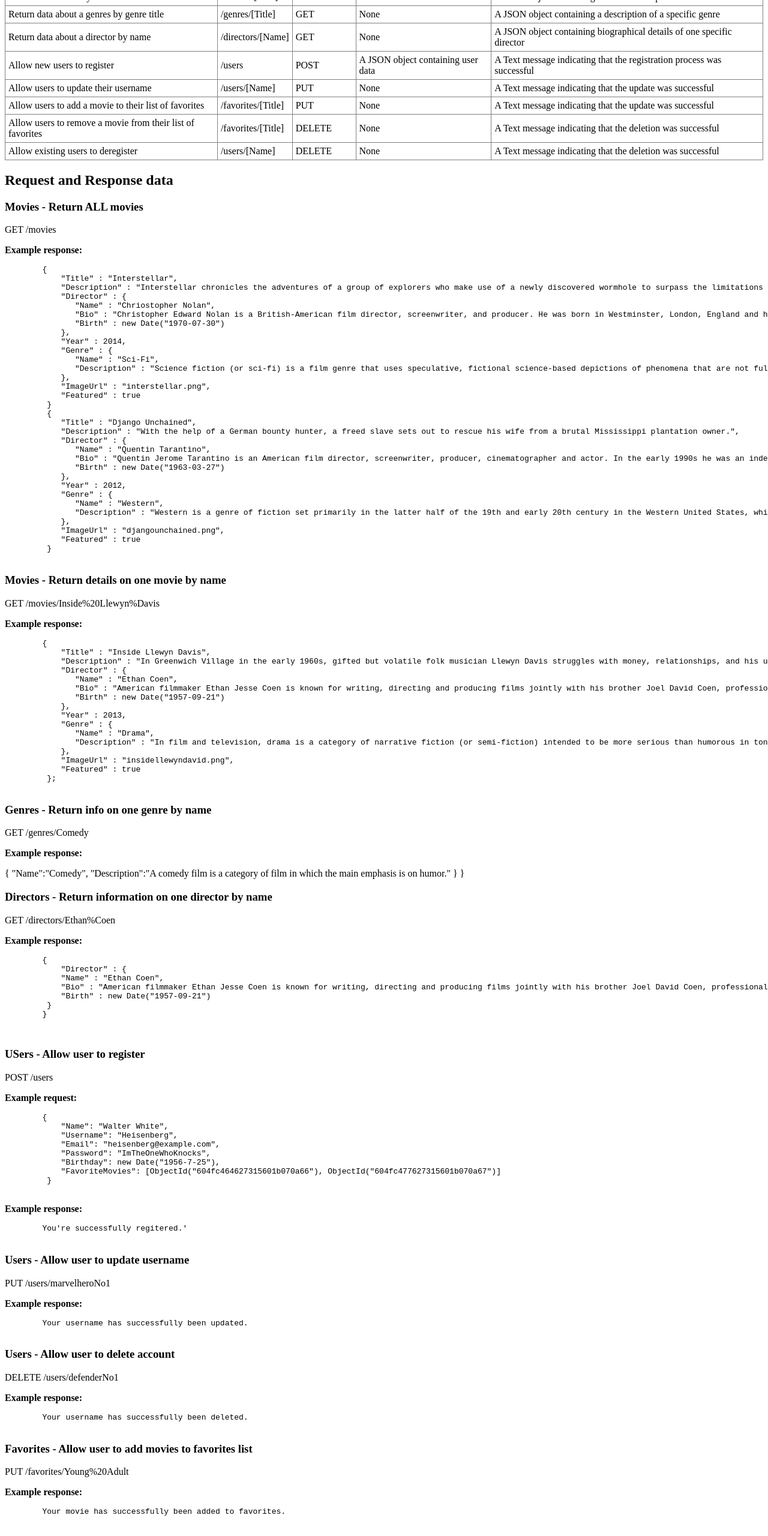
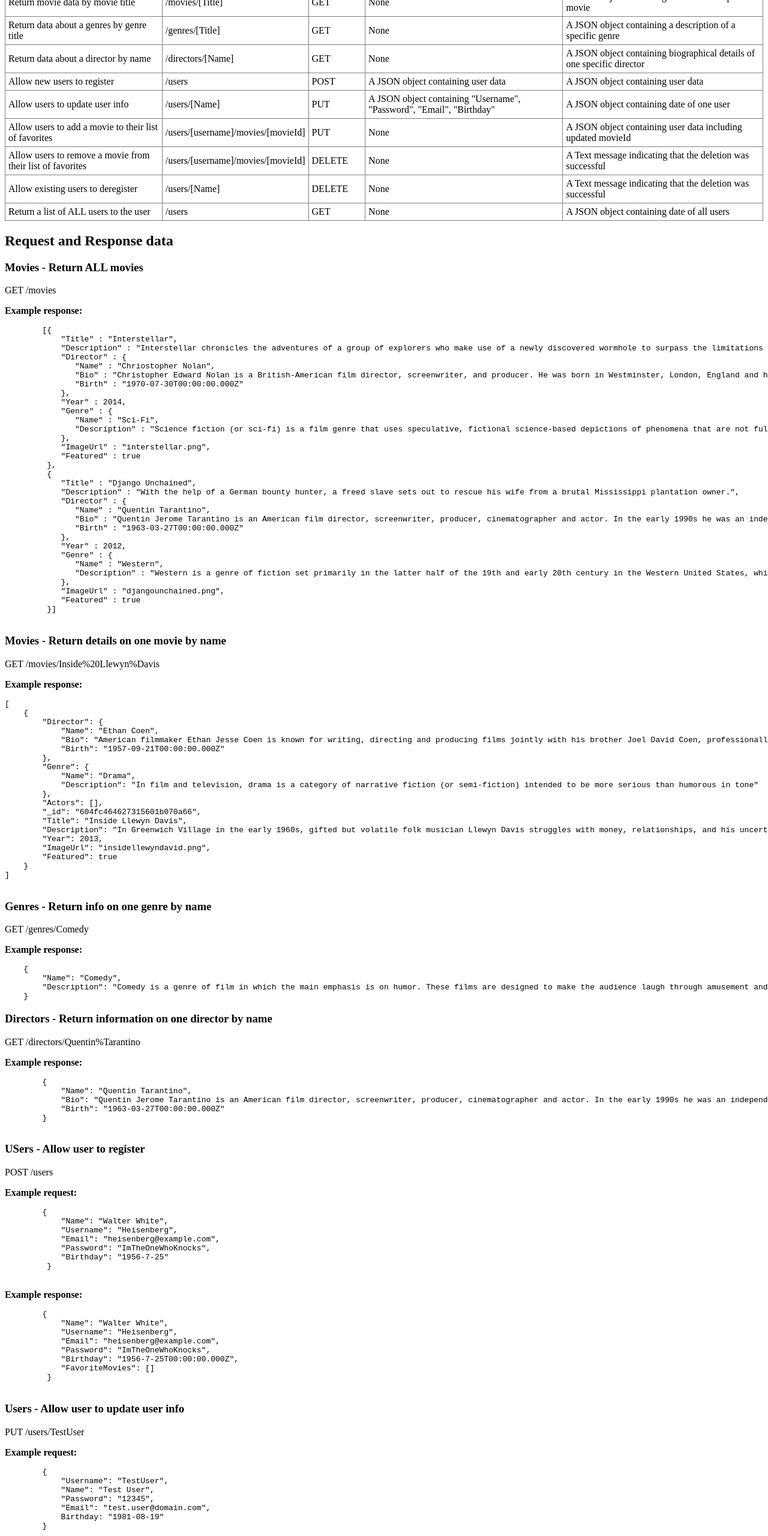
Before and after one commit to julianegoe/CF_movie_api, a website: page public/documentation.html in a window 1280 px wide. Shown: the part 220-2780 px from the top of the page at 60% size. Drawn offline with Linux system fonts and the light colour scheme.

Commit message:
updated documentation

```diff
--- a/public/documentation.html
+++ b/public/documentation.html
@@ -54,25 +54,25 @@
                 <td style="padding: 5px;">/users</td>
                 <td style="padding: 5px;">POST</td>
                 <td style="padding: 5px;">A JSON object containing user data</td>
-                <td style="padding: 5px;">A Text message indicating that the registration process was successful</td>
+                <td style="padding: 5px;">A JSON object containing user data</td>
             </tr>
             <tr>
-                <td style="padding: 5px;">Allow users to update their username</td>
+                <td style="padding: 5px;">Allow users to update user info</td>
                 <td style="padding: 5px;">/users/[Name]</td>
                 <td style="padding: 5px;">PUT</td>
-                <td style="padding: 5px;">None</td>
-                <td style="padding: 5px;">A Text message indicating that the update was successful</td>
+                <td style="padding: 5px;">A JSON object containing "Username", "Password", "Email", "Birthday"</td>
+                <td style="padding: 5px;">A JSON object containing date of one user</td>
             </tr>
             <tr>
                 <td style="padding: 5px;">Allow users to add a movie to their list of favorites</td>
-                <td style="padding: 5px;">/favorites/[Title]</td>
+                <td style="padding: 5px;">/users/[username]/movies/[movieId]</td>
                 <td style="padding: 5px;">PUT</td>
                 <td style="padding: 5px;">None</td>
-                <td style="padding: 5px;">A Text message indicating that the update was successful</td>
+                <td style="padding: 5px;">A JSON object containing user data including updated movieId</td>
             </tr>
             <tr>
                 <td style="padding: 5px;">Allow users to remove a movie from their list of favorites</td>
-                <td style="padding: 5px;">/favorites/[Title]</td>
+                <td style="padding: 5px;">/users/[username]/movies/[movieId]</td>
                 <td style="padding: 5px;">DELETE</td>
                 <td style="padding: 5px;">None</td>
                 <td style="padding: 5px;">A Text message indicating that the deletion was successful</td>
@@ -84,6 +84,13 @@
                 <td style="padding: 5px;">None</td>
                 <td style="padding: 5px;">A Text message indicating that the deletion was successful</td>
             </tr>
+            <tr>
+                <td style="padding: 5px;">Return a list of ALL users to the user</td>
+                <td style="padding: 5px;">/users</td>
+                <td style="padding: 5px;">GET</td>
+                <td style="padding: 5px;">None</td>
+                <td style="padding: 5px;">A JSON object containing date of all users</td>
+            </tr>
         </tbody>
     </table>
     <h2>Request and Response data</h2>
@@ -91,13 +98,13 @@
     <p><span>GET </span>/movies</p>
     <p><strong>Example response:</strong></p>
     <pre>
-        {
+        [{
             "Title" : "Interstellar",
             "Description" : "Interstellar chronicles the adventures of a group of explorers who make use of a newly discovered wormhole to surpass the limitations on human space travel and conquer the vast distances involved in an interstellar voyage.",
             "Director" : {
                "Name" : "Chriostopher Nolan",
                "Bio" : "Christopher Edward Nolan is a British-American film director, screenwriter, and producer. He was born in Westminster, London, England and holds both British and American citizenship due to his American mother. He is known for writing and directing critically acclaimed films such as Memento (2000), The Prestige (2006),",
-               "Birth" : new Date("1970-07-30")
+               "Birth" : "1970-07-30T00:00:00.000Z"
             },
             "Year" : 2014,
             "Genre" : {
@@ -106,14 +113,14 @@
             },
             "ImageUrl" : "interstellar.png",
             "Featured" : true
-         }
+         },
          {
             "Title" : "Django Unchained",
             "Description" : "With the help of a German bounty hunter, a freed slave sets out to rescue his wife from a brutal Mississippi plantation owner.",
             "Director" : {
                "Name" : "Quentin Tarantino",
                "Bio" : "Quentin Jerome Tarantino is an American film director, screenwriter, producer, cinematographer and actor. In the early 1990s he was an independent filmmaker whose films used nonlinear storylines and aestheticization of violence.",
-               "Birth" : new Date("1963-03-27")
+               "Birth" : "1963-03-27T00:00:00.000Z"
             },
             "Year" : 2012,
             "Genre" : {
@@ -122,53 +129,53 @@
             },
             "ImageUrl" : "djangounchained.png",
             "Featured" : true
-         }
+         }]
     </pre>
     <h3>Movies - Return details on one movie by name</h3>
     <p><span>GET </span>/movies/Inside%20Llewyn%Davis</p>
     <p><strong>Example response:</strong></p>
     <pre>
-        {
-            "Title" : "Inside Llewyn Davis",
-            "Description" : "In Greenwich Village in the early 1960s, gifted but volatile folk musician Llewyn Davis struggles with money, relationships, and his uncertain future following the suicide of his singing partner.",
-            "Director" : {
-               "Name" : "Ethan Coen",
-               "Bio" : "American filmmaker Ethan Jesse Coen is known for writing, directing and producing films jointly with his brother Joel David Coen, professionally they are known as the Coen brothers.",
-               "Birth" : new Date("1957-09-21")
-            },
-            "Year" : 2013,
-            "Genre" : {
-               "Name" : "Drama",
-               "Description" : "In film and television, drama is a category of narrative fiction (or semi-fiction) intended to be more serious than humorous in tone"
-            },
-            "ImageUrl" : "insidellewyndavid.png",
-            "Featured" : true
-         };
+[
+    {
+        "Director": {
+            "Name": "Ethan Coen",
+            "Bio": "American filmmaker Ethan Jesse Coen is known for writing, directing and producing films jointly with his brother Joel David Coen, professionally they are known as the Coen brothers. Their films span many genres and styles, which they frequently subvert or parody.",
+            "Birth": "1957-09-21T00:00:00.000Z"
+        },
+        "Genre": {
+            "Name": "Drama",
+            "Description": "In film and television, drama is a category of narrative fiction (or semi-fiction) intended to be more serious than humorous in tone"
+        },
+        "Actors": [],
+        "_id": "604fc464627315601b070a66",
+        "Title": "Inside Llewyn Davis",
+        "Description": "In Greenwich Village in the early 1960s, gifted but volatile folk musician Llewyn Davis struggles with money, relationships, and his uncertain future following the suicide of his singing partner.",
+        "Year": 2013,
+        "ImageUrl": "insidellewyndavid.png",
+        "Featured": true
+    }
+]
     </pre>
 
     <h3>Genres - Return info on one genre by name</h3>
     <p><span>GET </span>/genres/Comedy</p>
     <p><strong>Example response:</strong></p>
-
+    <pre>
     {
-    "Name":"Comedy",
-    "Description":"A comedy film is a category of film in which the main emphasis is on humor."
+        "Name": "Comedy",
+        "Description": "Comedy is a genre of film in which the main emphasis is on humor. These films are designed to make the audience laugh through amusement and most often work by exaggerating characteristics for humorous effect."
     }
-    }
-    </pre>
+</pre>
 
     <h3>Directors - Return information on one director by name</h3>
-    <p><span>GET </span>/directors/Ethan%Coen</p>
+    <p><span>GET </span>/directors/Quentin%Tarantino</p>
     <p><strong>Example response:</strong></p>
     <pre>
         {
-            "Director" : {
-            "Name" : "Ethan Coen",
-            "Bio" : "American filmmaker Ethan Jesse Coen is known for writing, directing and producing films jointly with his brother Joel David Coen, professionally they are known as the Coen brothers.",
-            "Birth" : new Date("1957-09-21")
-         }
+            "Name": "Quentin Tarantino",
+            "Bio": "Quentin Jerome Tarantino is an American film director, screenwriter, producer, cinematographer and actor. In the early 1990s he was an independent filmmaker whose films used nonlinear storylines and aestheticization of violence.",
+            "Birth": "1963-03-27T00:00:00.000Z"
         }
-
     </pre>
     <h3>USers - Allow user to register</h3>
     <p><span>POST </span>/users</p>
@@ -179,37 +186,98 @@
             "Username": "Heisenberg",
             "Email": "heisenberg@example.com",
             "Password": "ImTheOneWhoKnocks",
-            "Birthday": new Date("1956-7-25"),
-            "FavoriteMovies": [ObjectId("604fc464627315601b070a66"), ObjectId("604fc477627315601b070a67")]
+            "Birthday": "1956-7-25"
          }
     </pre>
     <p><strong>Example response:</strong></p>
     <pre>
-        You're successfully regitered.'
+        {
+            "Name": "Walter White",
+            "Username": "Heisenberg",
+            "Email": "heisenberg@example.com",
+            "Password": "ImTheOneWhoKnocks",
+            "Birthday": "1956-7-25T00:00:00.000Z",
+            "FavoriteMovies": []
+         }
     </pre>
-    <h3>Users - Allow user to update username</h3>
-    <p><span>PUT </span>/users/marvelheroNo1</p>
+    <h3>Users - Allow user to update user info</h3>
+    <p><span>PUT </span>/users/TestUser</p>
+    <p><strong>Example request:</strong></p>
+    <pre>
+        {
+            "Username": "TestUser",
+            "Name": "Test User",
+            "Password": "12345",
+            "Email": "test.user@domain.com",
+            Birthday: "1981-08-19"
+        }
+    </pre>
     <p><strong>Example response:</strong></p>
     <pre>
-        Your username has successfully been updated.
+        {
+            "Username": "TestUser",
+            "Name": "Test User",
+            "Password": "12345",
+            "Email": "test.user@domain.com",
+            Birthday: "1981-08-19T00:00:00.000Z"
+        }
     </pre>
     <h3>Users - Allow user to delete account</h3>
     <p><span>DELETE </span>/users/defenderNo1</p>
     <p><strong>Example response:</strong></p>
     <pre>
-        Your username has successfully been deleted.
+        Your user account has successfully been deleted.
     </pre>
     <h3>Favorites - Allow user to add movies to favorites list</h3>
-    <p><span>PUT </span>/favorites/Young%20Adult</p>
+    <p><span>PUT </span>/users/CatLady81/movies/604fc489627315601b070a68</p>
     <p><strong>Example response:</strong></p>
     <pre>
-        Your movie has successfully been added to favorites.
+        {
+            "FavoriteMovies": [
+                "60547bdac4144ee757ec53db",
+                "604fc496627315601b070a69",
+                "604fc489627315601b070a68"
+            ],
+            "_id": "60574da5a4857aa48fc12d30",
+            "Name": "Britta Perry",
+            "Username": "CatLady81",
+            "Password": "MeowMeowMeow1234",
+            "Email": "perry-britta@domain.com",
+            "Birthday": "1981-08-19T00:00:00.000Z"
+        }
     </pre>
     <h3>Favorites - Allow user to delete movies from favorites list</h3>
-    <p><span>DELETE </span>/favorites/Young%20Adult</p>
+    <p><span>DELETE </span>/users/CatLady81/movies/604fc489627315601b070a68</p>
     <p><strong>Example response:</strong></p>
     <pre>
         Your movie has successfully been deleted from favorites.
+    </pre>
+    <h3>Users - Return a list of ALL users to the user</h3>
+    <p><span>GET </span>/users</p>
+    <p><strong>Example response:</strong></p>
+    <pre>
+        [
+    {
+        "FavoriteMovies": [
+            "604fc464627315601b070a66"
+        ],
+        "_id": "604fd334c830939897123c28",
+        "Name": "Clark Kent",
+        "Username": "ImNoSuperman",
+        "Email": "kent.clark@example.com",
+        "Password": "ManofSteel1234",
+        "Birthday": "1990-11-24T00:00:00.000Z"
+    },
+    {
+        "FavoriteMovies": [],
+        "_id": "6054b9fdddd1be739f66a414",
+        "Name": "Jeff Winger",
+        "Username": "Wingman",
+        "Password": "ff45t87hD",
+        "Email": "jeff-winger@greendale.com",
+        "Birthday": "1975-05-04T00:00:00.000Z"
+    }
+    ]
     </pre>
 
 </body>
```
